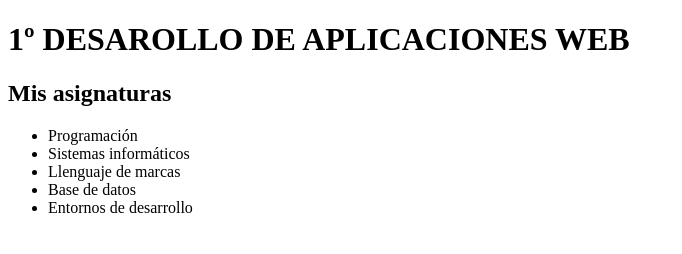
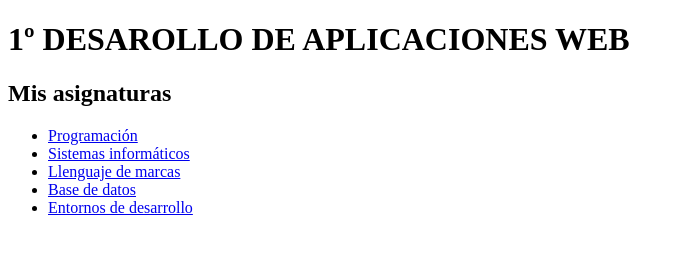
Before and after one commit to Kevinpuchaicela/EjercicioGitEntornos, a plain HTML site: page index.html in a window 1280 px wide. Shown: the whole page, without its empty margins (0-682 px from the left). Drawn offline with Linux system fonts and the light colour scheme.

Commit message:
Merge & links

```diff
--- a/index.html
+++ b/index.html
@@ -11,11 +11,11 @@
   <h1>1º DESAROLLO DE APLICACIONES WEB</h1>
   <h2>Mis asignaturas</h2>
   <ul>
-    <li>Programación</li>
-    <li>Sistemas informáticos</li>
-    <li>Llenguaje de marcas</li>
-    <li>Base de datos</li>
-    <li>Entornos de desarrollo</li>
+    <li><a href="programación.html">Programación</a></li>
+    <li><a href="sistemas-informaticos.html">Sistemas informáticos</a></li>
+    <li><a href="lenguaje-de-marcas.html">Llenguaje de marcas</a></li>
+    <li><a href="base-de-datos.html">Base de datos</a></li>
+    <li><a href="entornos-de-desarrollo.html">Entornos de desarrollo</a></li>
   </ul>
 </body>
 
```
